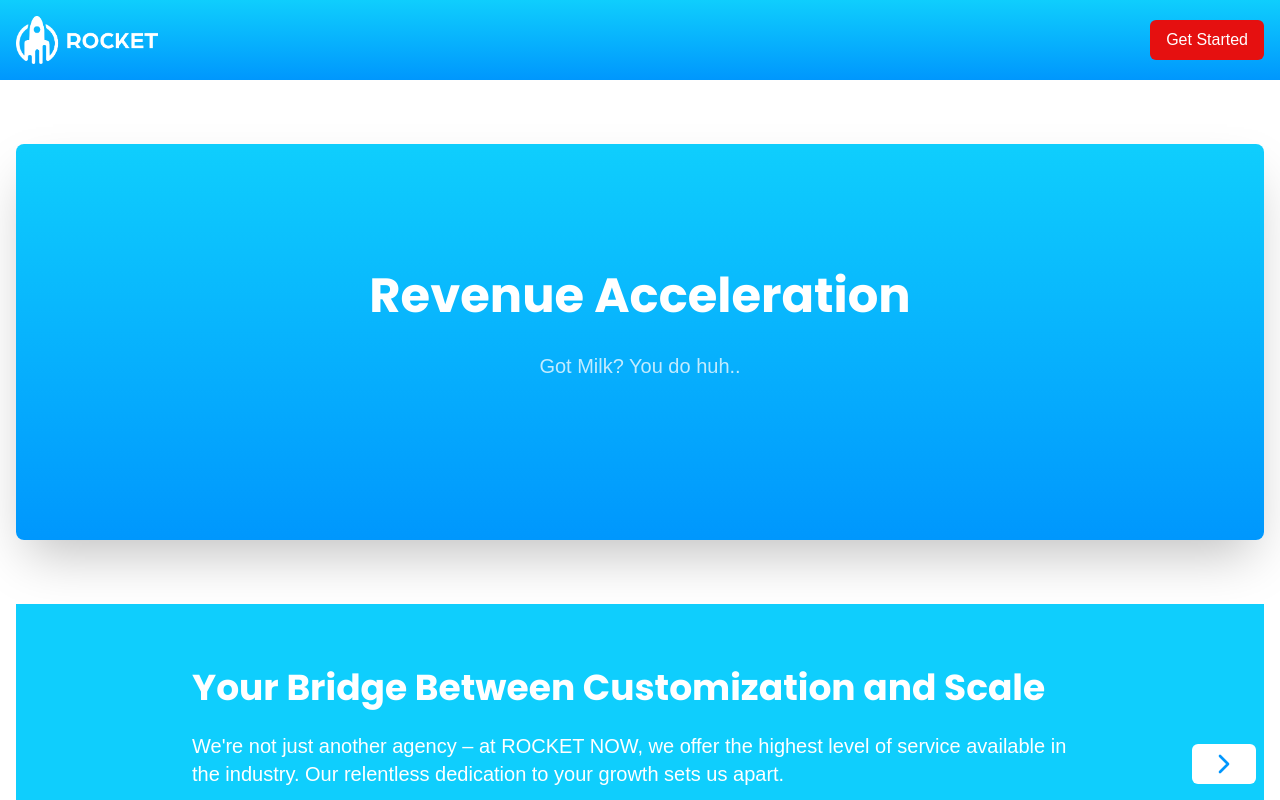
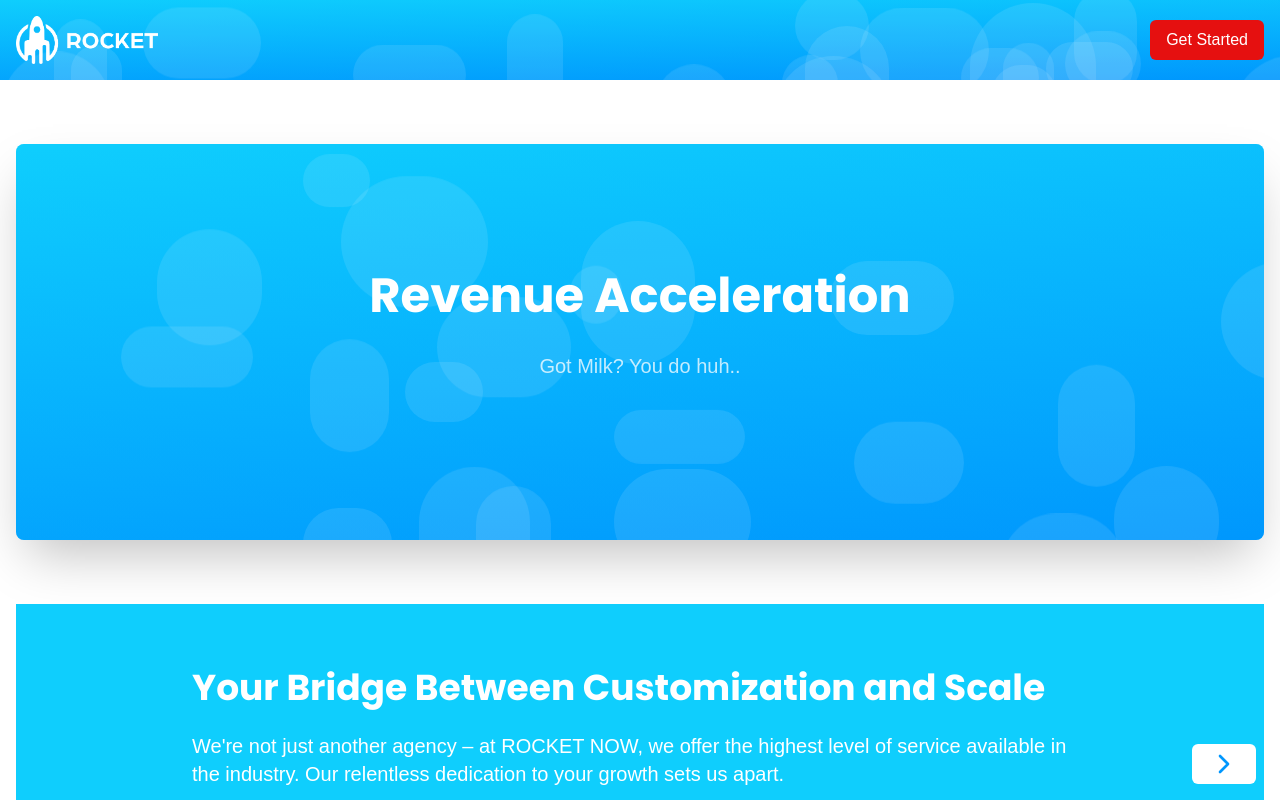
Before and after one commit to joshjvmes/leadgrowthbreeze, a React (Vite) app: page / in a window 1280 px wide. Shown: the top 800 px of the page. Built offline with nearby package versions, Linux system fonts and the light colour scheme.

Commit message:
Enhance landing page visuals
Revamp the top-of-fold content on the landing page to create a more engaging visual experience.
[skip gpt_engineer]

```diff
--- /dev/null
+++ b/src/components/AnimatedBackground.jsx
@@ -0,0 +1,25 @@
+import React from 'react';
+
+const AnimatedBackground = () => {
+  return (
+    <div className="absolute inset-0 overflow-hidden">
+      <div className="absolute inset-0 bg-gradient-to-br from-[#0FCEFD] to-[#0097FD] opacity-50"></div>
+      {[...Array(20)].map((_, i) => (
+        <div
+          key={i}
+          className="absolute rounded-full bg-white opacity-10 animate-float"
+          style={{
+            width: `${Math.random() * 100 + 50}px`,
+            height: `${Math.random() * 100 + 50}px`,
+            left: `${Math.random() * 100}%`,
+            top: `${Math.random() * 100}%`,
+            animationDuration: `${Math.random() * 10 + 5}s`,
+            animationDelay: `${Math.random() * 5}s`,
+          }}
+        ></div>
+      ))}
+    </div>
+  );
+};
+
+export default AnimatedBackground;
--- a/src/pages/Index.jsx
+++ b/src/pages/Index.jsx
@@ -8,6 +8,7 @@ import MarketingCostsCalculator from '../components/MarketingCostsCalculator';
 import CaseStudiesSection from '../components/CaseStudiesSection';
 import ReviewsSection from '../components/ReviewsSection';
 import TimelineSection from '../components/TimelineSection';
+import AnimatedBackground from '../components/AnimatedBackground';
 
 const Index = () => {
   const [typingComplete, setTypingComplete] = useState(false);
@@ -52,8 +53,9 @@ const Index = () => {
 
   return (
     <div className="min-h-screen bg-white">
-      <header className="bg-gradient-to-b from-[#0FCEFD] to-[#0097FD] text-white py-4">
-        <div className="container mx-auto px-4 flex justify-between items-center">
+      <header className="bg-gradient-to-b from-[#0FCEFD] to-[#0097FD] text-white py-4 relative">
+        <AnimatedBackground />
+        <div className="container mx-auto px-4 flex justify-between items-center relative z-10">
           <img src="/rocket-logo.png" alt="ROCKET NOW" className="h-8 w-auto sm:h-12" />
           <Button className="bg-[#E51010] hover:bg-white hover:text-[#E51010] text-white text-sm sm:text-base">
             Get Started
@@ -63,7 +65,9 @@ const Index = () => {
 
       <main className="container mx-auto px-4">
         <FadeInSection>
-          <section className="text-center py-16 sm:py-32 bg-gradient-to-b from-[#0FCEFD] to-[#0097FD] text-white rounded-lg my-8 sm:my-16 shadow-2xl backdrop-blur-md bg-opacity-90">
+          <section className="text-center py-16 sm:py-32 bg-gradient-to-b from-[#0FCEFD] to-[#0097FD] text-white rounded-lg my-8 sm:my-16 shadow-2xl backdrop-blur-md bg-opacity-90 relative overflow-hidden">
+            <AnimatedBackground />
+            <div className="relative z-10">
               <h2 className="text-3xl sm:text-5xl font-extrabold mb-6 sm:mb-8 font-poppins">
                 Revenue Acceleration
               </h2>
@@ -78,6 +82,7 @@ const Index = () => {
                   Let's talk leads then
                 </Button>
               )}
+            </div>
           </section>
         </FadeInSection>
 
--- a/tailwind.config.js
+++ b/tailwind.config.js
@@ -70,10 +70,15 @@ module.exports = {
           from: { height: "var(--radix-accordion-content-height)" },
           to: { height: "0" },
         },
+        float: {
+          '0%, 100%': { transform: 'translateY(0)' },
+          '50%': { transform: 'translateY(-20px)' },
+        },
       },
       animation: {
         "accordion-down": "accordion-down 0.2s ease-out",
         "accordion-up": "accordion-up 0.2s ease-out",
+        "float": "float 3s ease-in-out infinite",
       },
     },
   },
```
Lines whose indentation alone changed are shown as unchanged.
